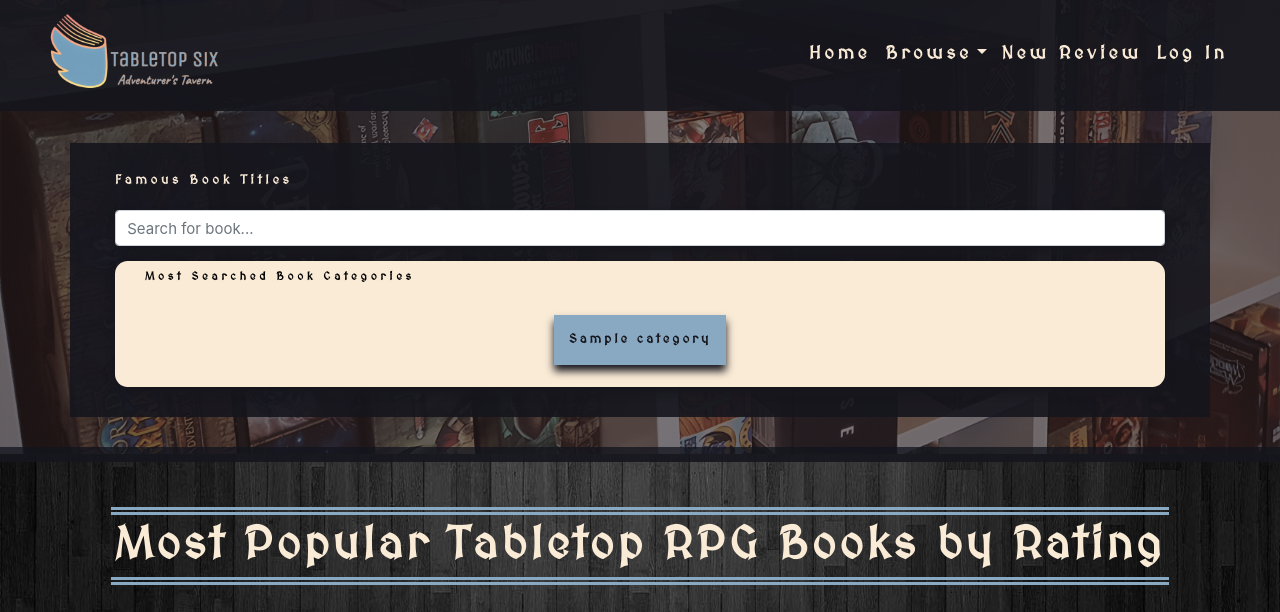
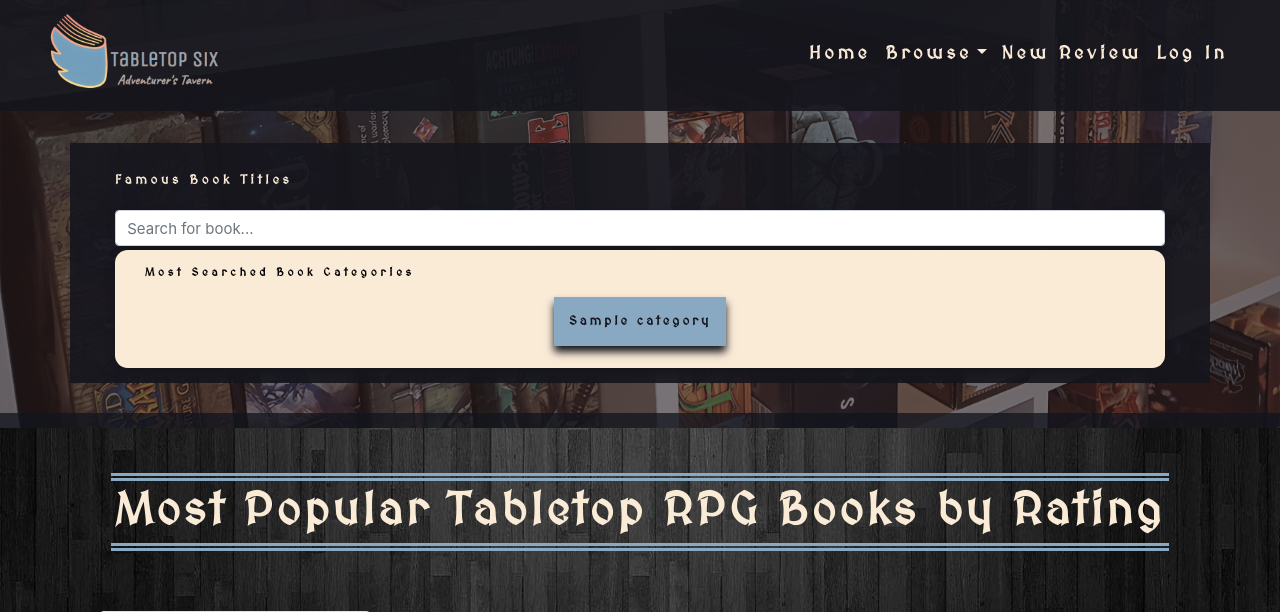
Before and after one commit to Code-Institute-Submissions/CollinWuY-TGC-Project3-DataCentric, a Flask app: page / in a window 1280 px wide. Shown: the top 612 px of the page. Run offline with Flask 2, Linux system fonts and the light colour scheme; grey boxes marked "Sample" are stand-in pictures; a database or web service that is not in the repository returns one stand-in record (values such as "Sample title"); some libraries are stand-ins or nearby versions.

Commit message:
removing p from ul , adding another Div to contain p

```diff
--- a/static/main.css
+++ b/static/main.css
@@ -117,9 +117,10 @@ nav {
     z-index: 1;
     width: 100%;
     padding-left: 2rem;
+    margin: 0;
 }
 
-#menu li {
+#menu ul li {
   width: auto;
   text-align: center;
   background-color: rgba(137, 169, 194, 1);
@@ -131,19 +132,20 @@ nav {
   letter-spacing: 0.2rem;
   font-weight: 600;
   margin: 1rem 1rem;
+  text-decoration: none;
+  list-style: none;
 }
 
-#menu li a {
-    text-decoration: none;
+#menu ul li a{
     color:  rgba(22, 22, 29, 1);
 }
 
-#menu li:hover{
+#menu ul li:hover{
     color:antiquewhite;
     background-color: rgba(22, 22, 29, 1);
 }
 
-#menu li:hover a{
+#menu ul li:hover a{
     color:antiquewhite;
     background-color: rgba(22, 22, 29, 1);
 }
--- a/templates/base.template.html
+++ b/templates/base.template.html
@@ -52,14 +52,16 @@
         <div class="container mt-4 py-3" id="searchBar">
             <h6 class="mt-3 mb-0" id="searchLabel">Famous Book Titles</h6><br/>
             <input class="form-control mb-1" name="search" id="search" type="text" placeholder="Search for book...">
-            <ul class="d-flex justify-content-center flex-wrap align-items-center mx-auto mt-3 py-2" id="menu">
-            <p id="searchSubText"> Most Searched Book Categories </p>
-            {%if books|length > 0%}
-                {%for book in search_list%}
-                    <li><a href="{{url_for('show_books_in_category', book_category=book.category)}}">{{ book.category}}</a></li>
-                {% endfor %}
-            </ul>
+            <div id="menu">
+                <p class="pt-3" id="searchSubText"> Most Searched Book Categories </p>
+                <ul class="d-flex flex-wrap justify-content-center align-items-center mx-auto my-0 pl-0 pb-2" >
+                {%if books|length > 0%}
+                    {%for book in search_list%}
+                        <li><a href="{{url_for('show_books_in_category', book_category=book.category)}}">{{ book.category}}</a></li>
+                    {% endfor %}
+                </ul>
             {% endif %}
+            </div>
         </div>
     </section>
 
```
